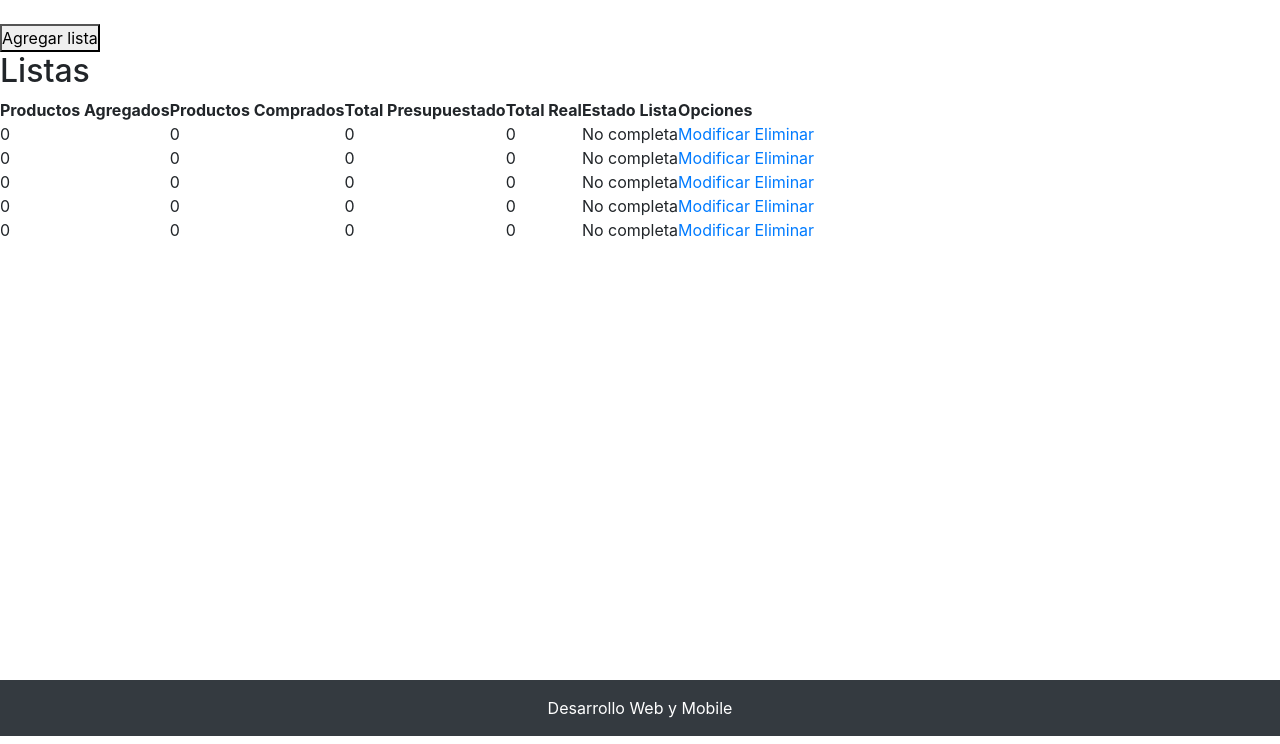
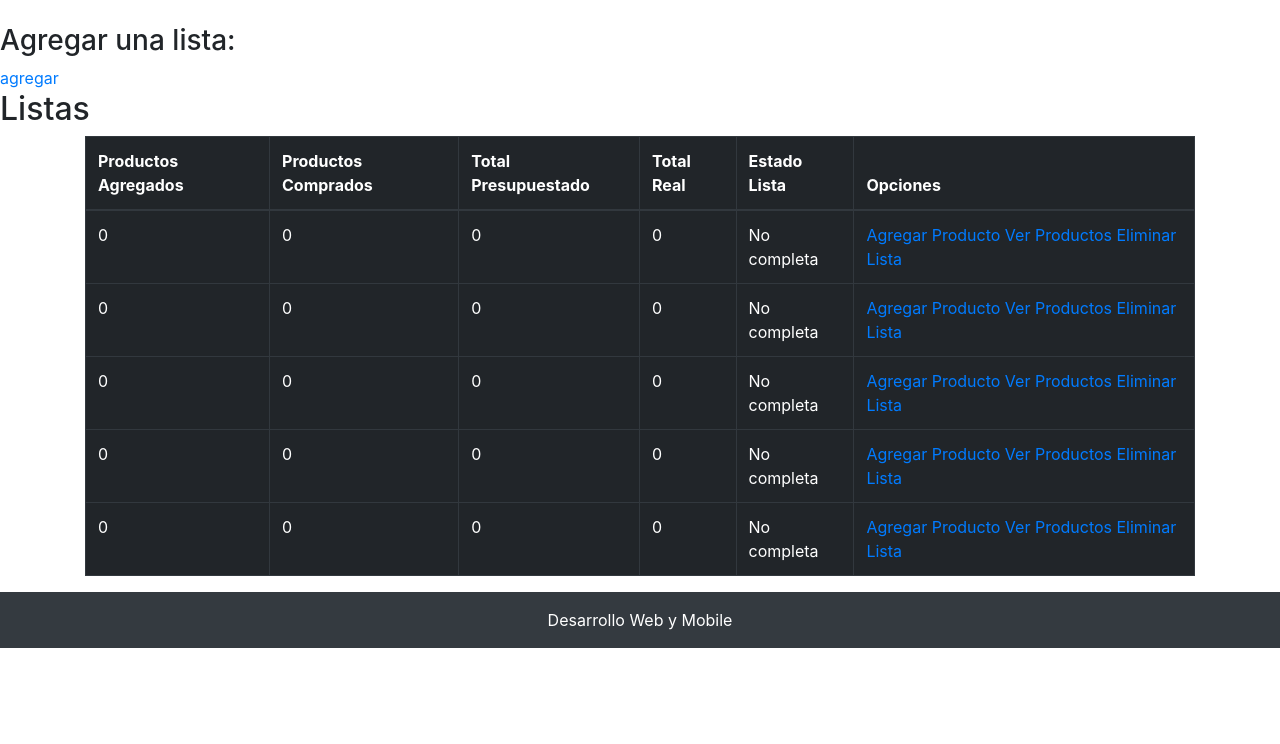
Before and after one commit to hecjara/examen_dwy4191, a Django app: template core/templates/core/listar_listas.html in a window 1280 px wide. Shown: the part 56-800 px from the top of the page. Run offline with Django 3.2, Linux system fonts and the light colour scheme; the template is opened without the code that fills it: values that come from a table or form of the project are taken from there, others are empty; data comes from the database, SQL or seed files in the repository; both versions use the stored data as it was after the commit; some libraries are stand-ins or nearby versions.

Commit message:
se agrega metodo para agregar listas, tabla para listar listas con bootstrap

```diff
--- a/core/templates/core/base.html
+++ b/core/templates/core/base.html
@@ -36,7 +36,7 @@
                     <a class="nav-item nav-link" href="#">Nosotros</a>
                     <a class="nav-item nav-link" href="#">Servicios</a>
                     <a class="nav-item nav-link" href="#">Contacto</a>
-                    <a class="nav-item nav-link" href="#">Administrar Listas</a>
+                    <a class="nav-item nav-link" href="{% url 'listado_listas' %}">Administrar Listas</a>
                 </div>
 
                 <div class="d-flex flex-row justify-content-center">
@@ -60,7 +60,7 @@
 
 
     <!-- Footer -->
-    <footer class="page-footer font-small fixed-bottom">
+    <footer class="page-footer font-small">
 
         <p class="text-center py-3 p-3 mb-2 bg-dark text-white">Desarrollo Web y Mobile</p>
 
--- a/core/templates/core/listar_listas.html
+++ b/core/templates/core/listar_listas.html
@@ -1,14 +1,28 @@
 {% extends 'core/base.html' %}
 
+{% load static %}
 
 {% block contenido %}
 <br>
+<h3>Agregar una lista:</h3>
+<a href="{% url 'agregar_lista' %}">agregar</a>
+<br>
 
-<button type="submit">Agregar lista</button>
+<!--recorrera los messages que encuentre y los mostrara-->
+{% if messages %}
+{% for m in messages %}
+    <div>{{ m }}</div>
+{% endfor %}
+{% endif %}
 
-<br>
 <h2>Listas</h2>
-<table>
+
+<div class="container">
+
+    <table class="table table-dark table-bordered table-hover table-condensed">
+
+        <thead>
+
             <tr>
                 <th>Productos Agregados</th>
                 <th>Productos Comprados</th>
@@ -18,6 +32,10 @@
                 <th>Opciones</th>
             </tr>
 
+        </thead>
+
+        <tbody>
+
             {% for l in listas %}
             <tr>
                 <td>{{ l.total_productos_agregados }}</td>
@@ -26,29 +44,25 @@
                 <td>{{ l.costo_total_real }}</td>
                 <td>{{ l.estadoLista.nombre }}</td>
                 <td>
-                <a href="">Modificar</a>
-                <a href="{% url 'eliminar_lista' a.id %}">Eliminar</a>
+                    <a href="">Agregar Producto</a>
+                    <a href="">Ver Productos</a>
+                    <a href="">Eliminar Lista</a>
                 </td>
             </tr>
 
 
+            {% endfor %}
 
-
-    {% endfor %}
+        </tbody>
 
 
 
     </table>
 
-{% if messages %}
 
-    {% for m in messages %}
 
-        <div>{{ m }}</div>
+</div>
 
-    {% endfor %}
-
-{% endif %}
 
 
 {% endblock contenido %}
--- a/core/urls.py
+++ b/core/urls.py
@@ -1,12 +1,11 @@
 
 from django.urls import path
-from .views import home, listar_listas, eliminar_lista
-
+from .views import home, listar_listas, agregarlista
 
 
 
 urlpatterns = [
     path('', home, name="home"),
-    path('listar-listas/', listar_listas, name="listado_listas"),
-    path('eliminar-lista/<id>/', eliminar_lista, name="eliminar_lista"),
+    path('listar_listas/', listar_listas, name="listado_listas"),
+    path('agregarlista/', agregarlista, name="agregar_lista"),
 ]
```
Also changed, not shown: core/views.py (+23 -17 lines), db.sqlite3. Lines whose indentation alone changed are shown as unchanged.
